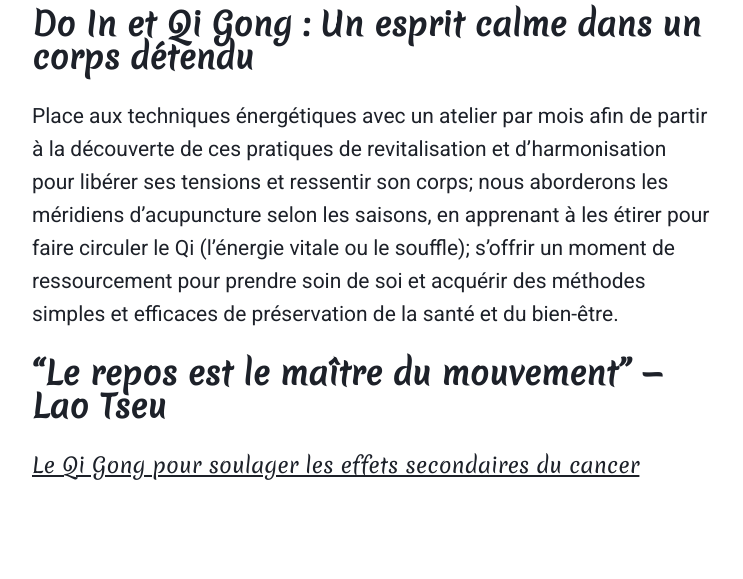
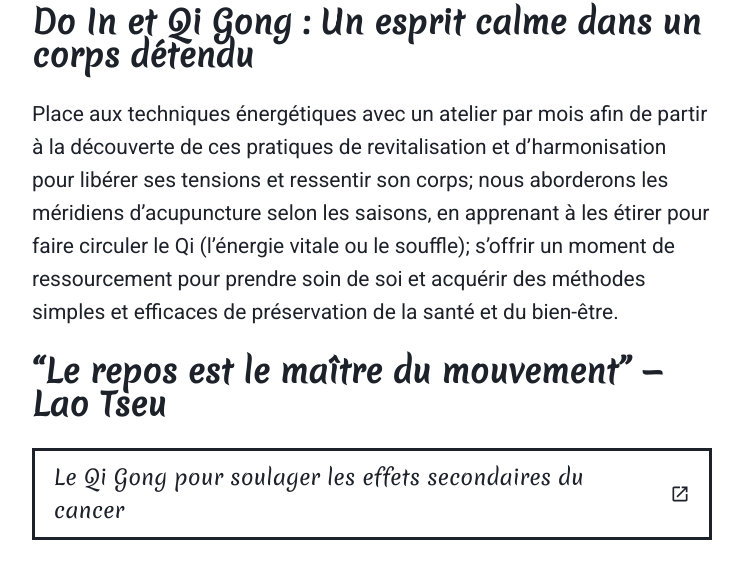
Before and after one commit to alexbensimon/maman, a Gatsby site: page /ateliers in a window 1280 px wide. Shown: the part 953-1532 px from the top of the page, without its empty margins (268-1011 px from the left). Before the commit the page ends 1477 px from the top, so only its background shows below. Built offline with nearby package versions, Linux system fonts and the light colour scheme; Gatsby itself is replaced by a stand-in of ours.

Commit message:
Add Article component

```diff
--- /dev/null
+++ b/src/components/article.js
@@ -0,0 +1,25 @@
+import styled from '@emotion/styled';
+import React from 'react';
+import { MdOpenInNew } from 'react-icons/md';
+
+export const Article = ({ url, title }) => (
+  <Container href={url} target="_blank" rel="noopener noreferrer">
+    <Title>{title}</Title>
+    <MdOpenInNew size={20} />
+  </Container>
+);
+
+const Container = styled.a`
+  min-height: 60px;
+  border: solid;
+  display: flex;
+  align-items: center;
+  justify-content: center;
+  margin-bottom: 20px;
+  padding: 10px 0;
+`;
+
+const Title = styled.span`
+  margin-right: 10px;
+  width: 90%;
+`;
--- a/src/components/commonstyles.js
+++ /dev/null
@@ -1,5 +0,0 @@
-import styled from '@emotion/styled';
-
-export const Underline = styled.span`
-  text-decoration: underline;
-`;
--- a/src/components/header/header.js
+++ b/src/components/header/header.js
@@ -9,8 +9,8 @@ export const Header = () => {
       <Link to="/">
         <h1>L'envol du souffle</h1>
       </Link>
-      <h2>Entretenez votre énergie, votre équilibre et votre sérénité</h2>
       <h2>Marielle Tuil-Bensimon - Praticienne en Shiatsu traditionnel</h2>
+      <h3>Entretenez votre énergie, votre équilibre et votre sérénité</h3>
       <Menu />
     </Container>
   );
--- a/src/pages/ateliers.js
+++ b/src/pages/ateliers.js
@@ -2,8 +2,8 @@ import { graphql } from 'gatsby';
 import Img from 'gatsby-image';
 import React from 'react';
 import Helmet from 'react-helmet';
+import { Article } from '../components/article';
 import { BaseHead } from '../components/basehead';
-import { Underline } from '../components/commonstyles';
 import { Content } from '../components/content';
 import { Header } from '../components/header/header';
 import { Layout } from '../components/layout';
@@ -41,17 +41,10 @@ export default ({ data }) => {
           santé et du bien-être.
         </p>
         <h2>“Le repos est le maître du mouvement” — Lao Tseu</h2>
-        <p>
-          <a
-            href="https://www.lemonde.fr/sante/article/2016/08/31/l-hopital-experimente-le-qi-gong-pour-soulager-des-effets-secondaires-du-cancer_4990653_1651302.html"
-            target="_blank"
-            rel="noopener noreferrer"
-          >
-            <Underline>
-              Le Qi Gong pour soulager les effets secondaires du cancer
-            </Underline>
-          </a>
-        </p>
+        <Article
+          url="https://www.lemonde.fr/sante/article/2016/08/31/l-hopital-experimente-le-qi-gong-pour-soulager-des-effets-secondaires-du-cancer_4990653_1651302.html"
+          title="Le Qi Gong pour soulager les effets secondaires du cancer"
+        />
       </Content>
     </Layout>
   );
```
Also changed, not shown: src/pages/shiatsu.js (+9 -21 lines), README.md (deleted).
